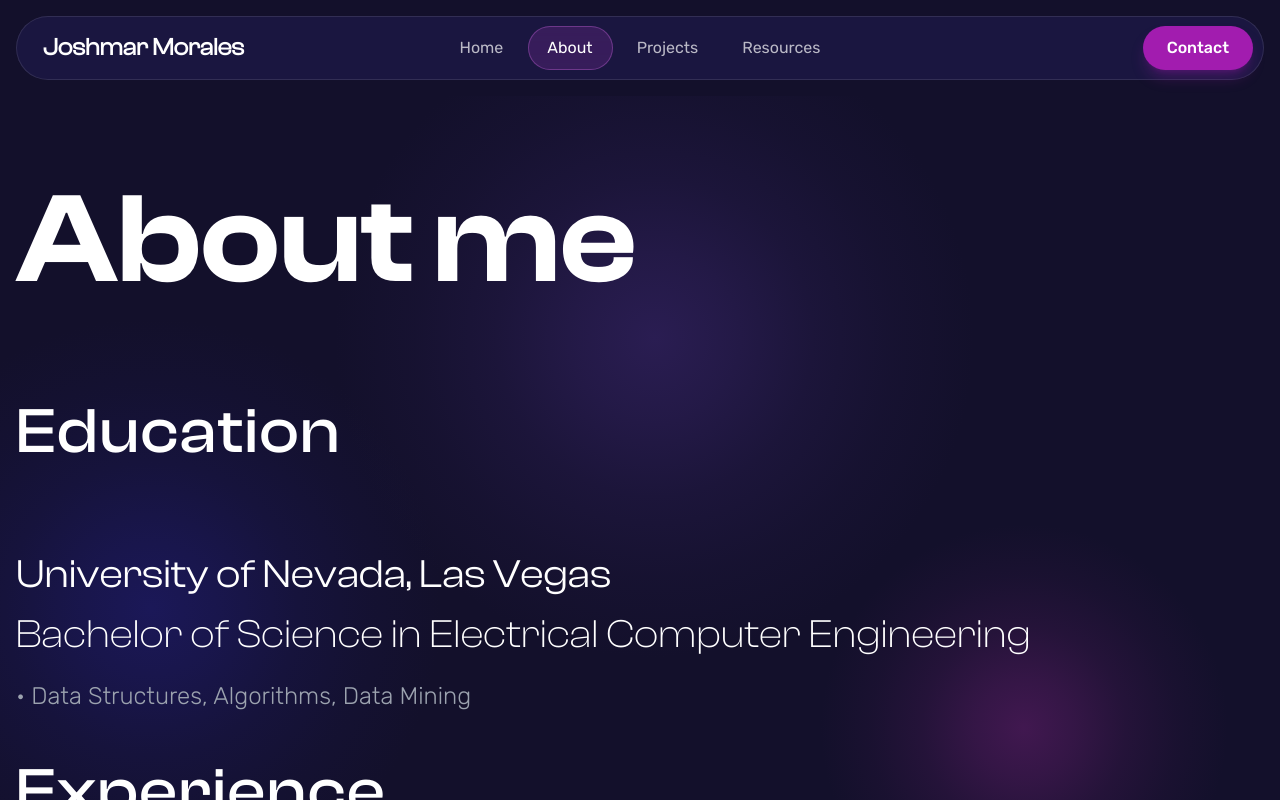
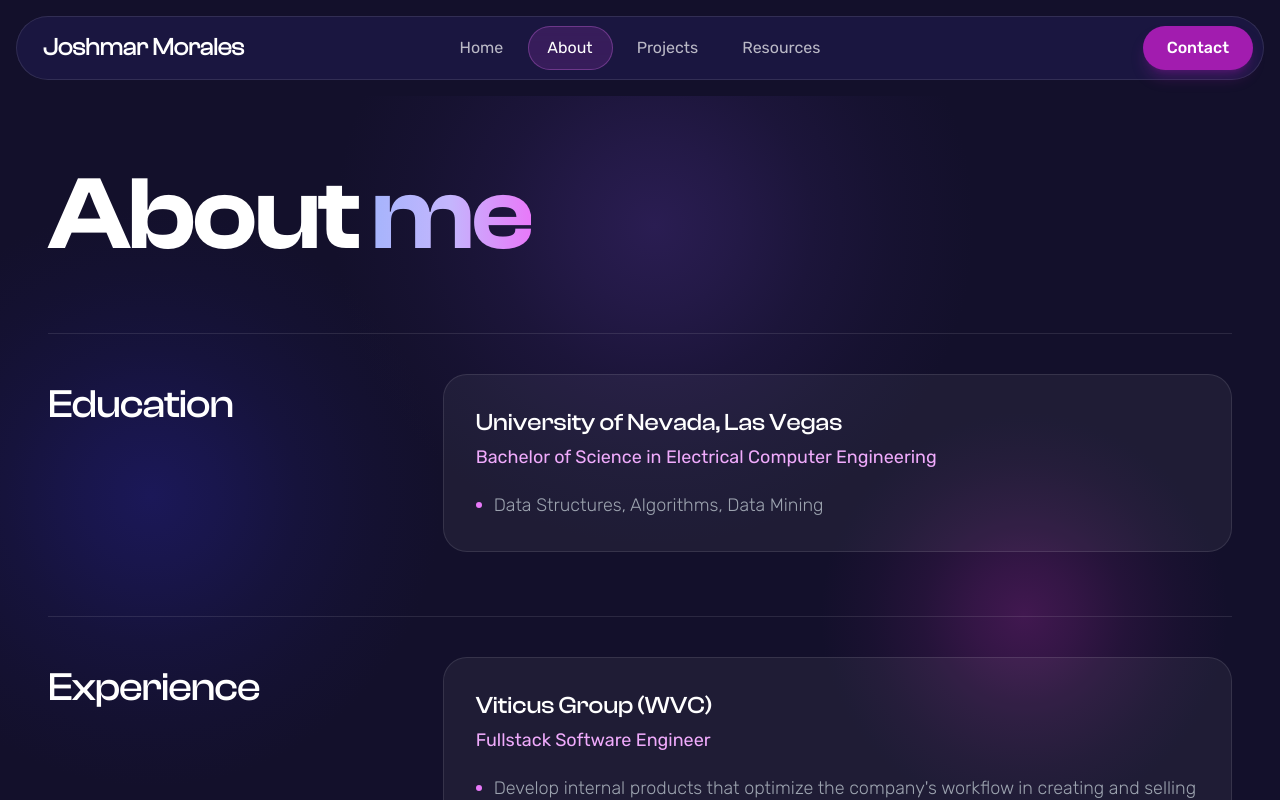
Before and after one commit to kahalagan00/cv-25, a Next.js app: page /about in a window 1280 px wide. Shown: the top 800 px of the page. Built offline with nearby package versions, Linux system fonts and the light colour scheme; a web font is replaced by a local one.

Commit message:
Redesigned the About page with a gradient title, divided two-column Education and Experience sections, and glass entry cards with proper headings and dot bullets

```diff
--- a/src/app/_components/ExperienceRow.tsx
+++ b/src/app/_components/ExperienceRow.tsx
@@ -1,34 +1,42 @@
 import { Rubik } from "next/font/google";
-const rubikRegular = Rubik({ weight: "300", subsets: ["latin"] });
+const rubik = Rubik({ subsets: ["latin"] });
 
 interface ExperienceRowProps {
-  company: string
+  company: string;
   title: string;
   bulletPoints: string[];
 }
 
-const ExperienceRow = ({ company, title, bulletPoints }: ExperienceRowProps) => {
-
+const ExperienceRow = ({
+  company,
+  title,
+  bulletPoints,
+}: ExperienceRowProps) => {
   return (
-    <>
-      <p className="mt-16 font-clashregular text-[1.5rem] text-white sm:text-[2rem] lg:text-[2.5rem]">
+    <article className="rounded-3xl border border-white/10 bg-white/5 p-6 sm:p-8">
+      <h3 className="font-clashmedium text-xl text-white sm:text-2xl">
         {company}
-      </p>
-      <p className="font-clashlight text-[1.5rem] text-white sm:text-[2rem] lg:text-[2.5rem]">
+      </h3>
+      <p
+        className={`${rubik.className} mt-1 text-base text-fuchsia-300 sm:text-lg`}
+      >
         {title}
       </p>
-      <ul>
-        {bulletPoints.map((bp, idx) =>
-          <li
-            key={idx}
-            className={`${rubikRegular.className} mt-4 text-sm text-gray-400 sm:text-xl xl:text-2xl`}
-          >
-            &#x2022;&nbsp;{bp}
+      <ul
+        className={`${rubik.className} mt-5 space-y-3 text-base font-light leading-relaxed text-gray-400 sm:text-lg`}
+      >
+        {bulletPoints.map((bp, idx) => (
+          <li key={idx} className="flex gap-x-3">
+            <span
+              aria-hidden
+              className="mt-[0.62em] h-1.5 w-1.5 shrink-0 rounded-full bg-fuchsia-400"
+            />
+            {bp}
           </li>
-        )}
+        ))}
       </ul>
-    </>
+    </article>
   );
-}
+};
 
 export default ExperienceRow;
--- a/src/app/about/page.tsx
+++ b/src/app/about/page.tsx
@@ -72,23 +72,37 @@ const Page: React.FC = () => {
   return (
     <section className="relative w-screen">
       <div className="relative z-10 mx-auto my-16 w-full max-w-screen-2xl px-4">
-        <h1 className="mb-16 font-clashsemibold text-[4rem] leading-tight text-white sm:text-[6rem] xl:text-[8rem]">
-          About me
+        <div className="px-4 sm:px-8">
+          <h1 className="font-clashsemibold text-[3.5rem] leading-[1.05] tracking-tight text-white sm:text-[5rem] xl:text-[6.5rem]">
+            About{" "}
+            <span className="bg-gradient-to-r from-indigo-300 via-violet-300 to-fuchsia-400 bg-clip-text pb-2 text-transparent">
+              me
+            </span>
           </h1>
 
           {sections.map(({ heading, entries }) => (
-          <section key={heading} aria-labelledby={`${heading}-heading`}>
+            <section
+              key={heading}
+              aria-labelledby={`${heading}-heading`}
+              className="mt-16 border-t border-white/10 pt-10 lg:flex"
+            >
               <h2
                 id={`${heading}-heading`}
-              className="my-8 font-clashmedium text-[2.25rem] tracking-wide text-white sm:text-[3rem] lg:text-[4rem]"
+                className="font-clashmedium text-[2rem] tracking-tight text-white sm:text-[2.5rem] lg:w-4/12"
               >
                 {heading}
               </h2>
+              <div className="mt-6 space-y-4 lg:mt-0 lg:w-8/12">
                 {entries.map((entry) => (
-              <ExperienceRow key={`${entry.company}-${entry.title}`} {...entry} />
+                  <ExperienceRow
+                    key={`${entry.company}-${entry.title}`}
+                    {...entry}
+                  />
                 ))}
+              </div>
             </section>
           ))}
+        </div>
 
         <div className="mt-32">
           <MainFooter />
```
Lines whose indentation alone changed are shown as unchanged.
